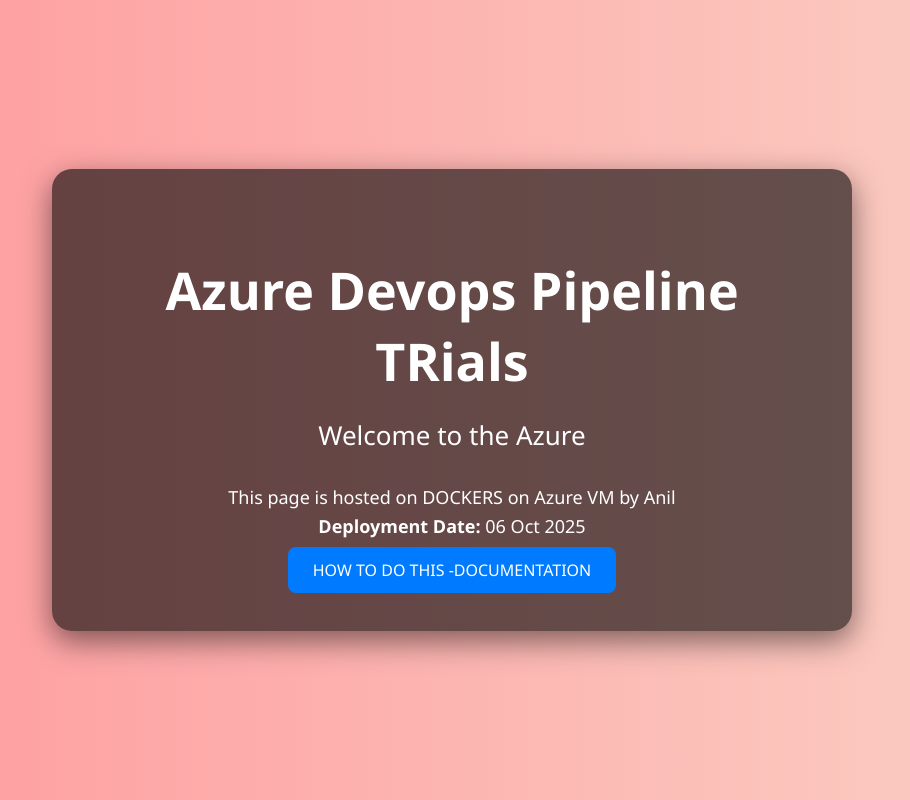
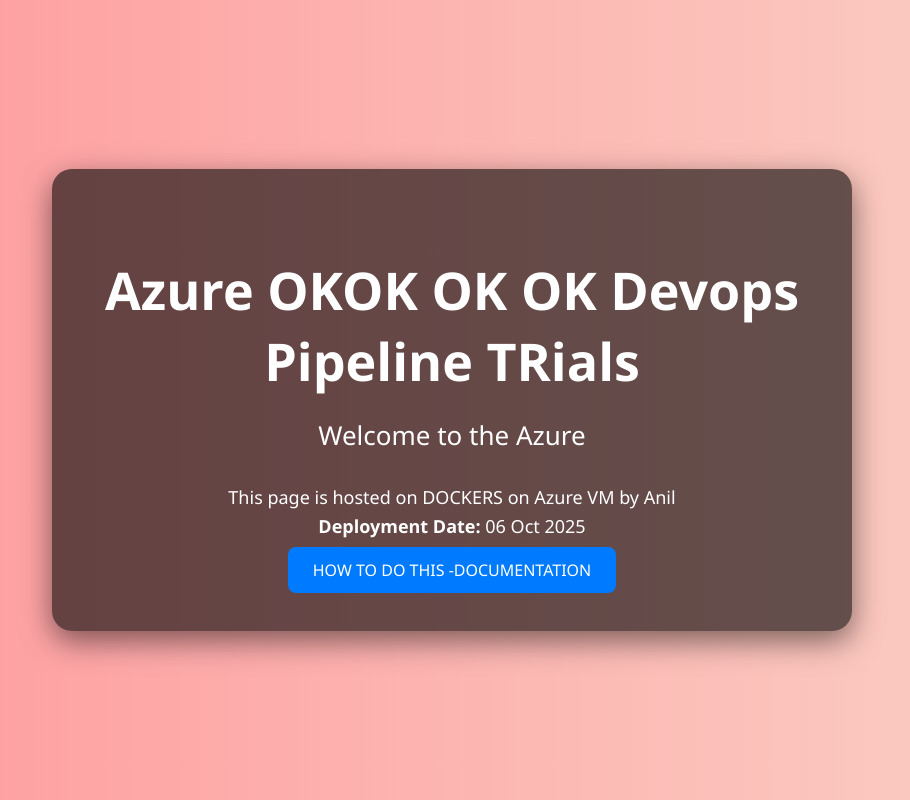
Before and after one commit to Anilmidna/Devops_Pipeline_AzureVM, a plain HTML site: page index.html in a window 1280 px wide. Shown: the whole page, without its empty margins (188-1098 px from the left). Drawn offline with Linux system fonts and the light colour scheme.

Commit message:
Update index.html

```diff
--- a/index.html
+++ b/index.html
@@ -63,7 +63,7 @@
 </head>
 <body>
   <div class="container">
-    <h1>Azure Devops Pipeline TRials</h1>
+    <h1>Azure OKOK OK OK Devops Pipeline TRials</h1>
     <h2>Welcome to the Azure </h2>
     <p>This page is hosted on DOCKERS on Azure VM by Anil<br>
     <strong>Deployment Date:</strong> 06 Oct 2025</p>
```
